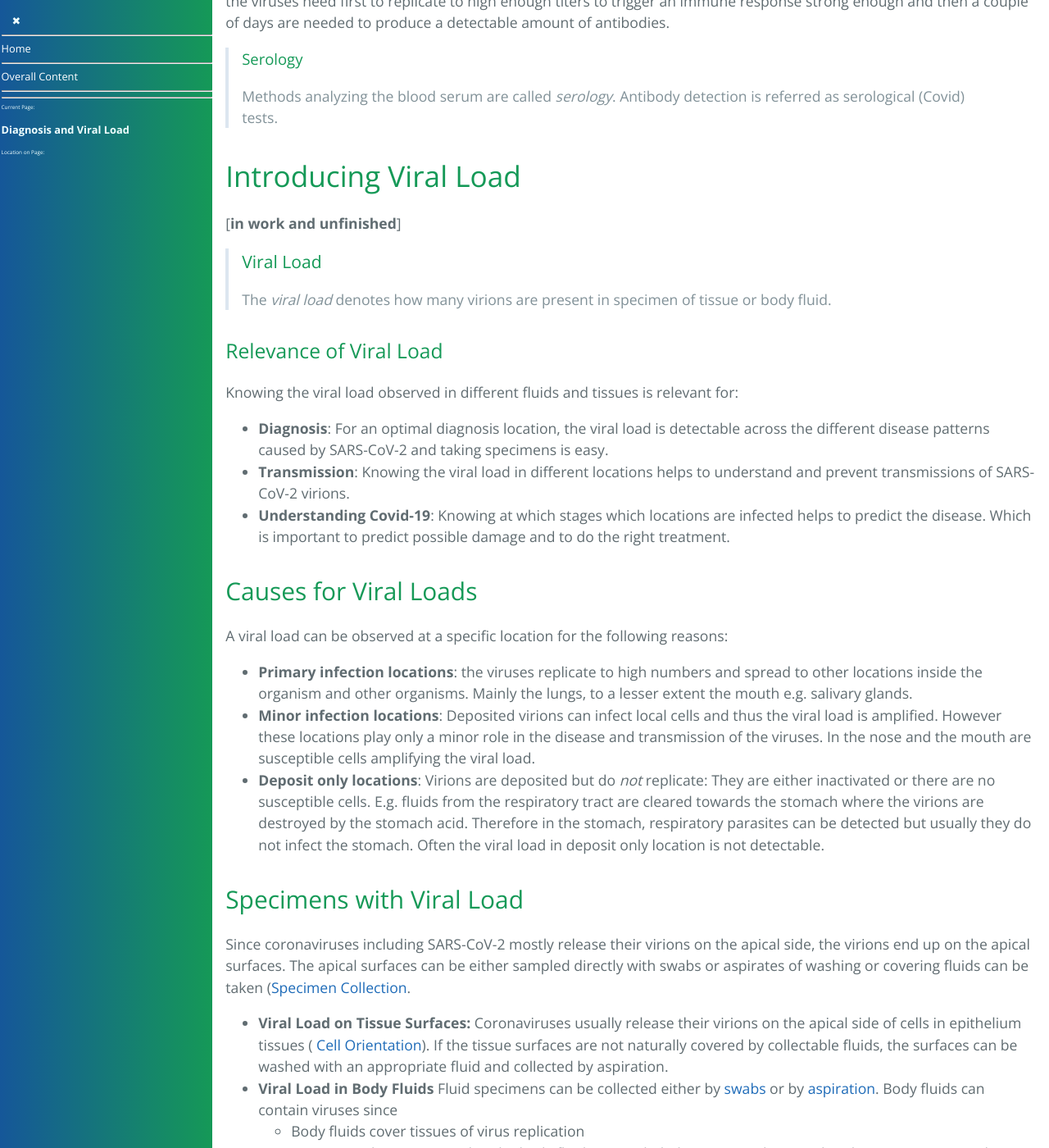
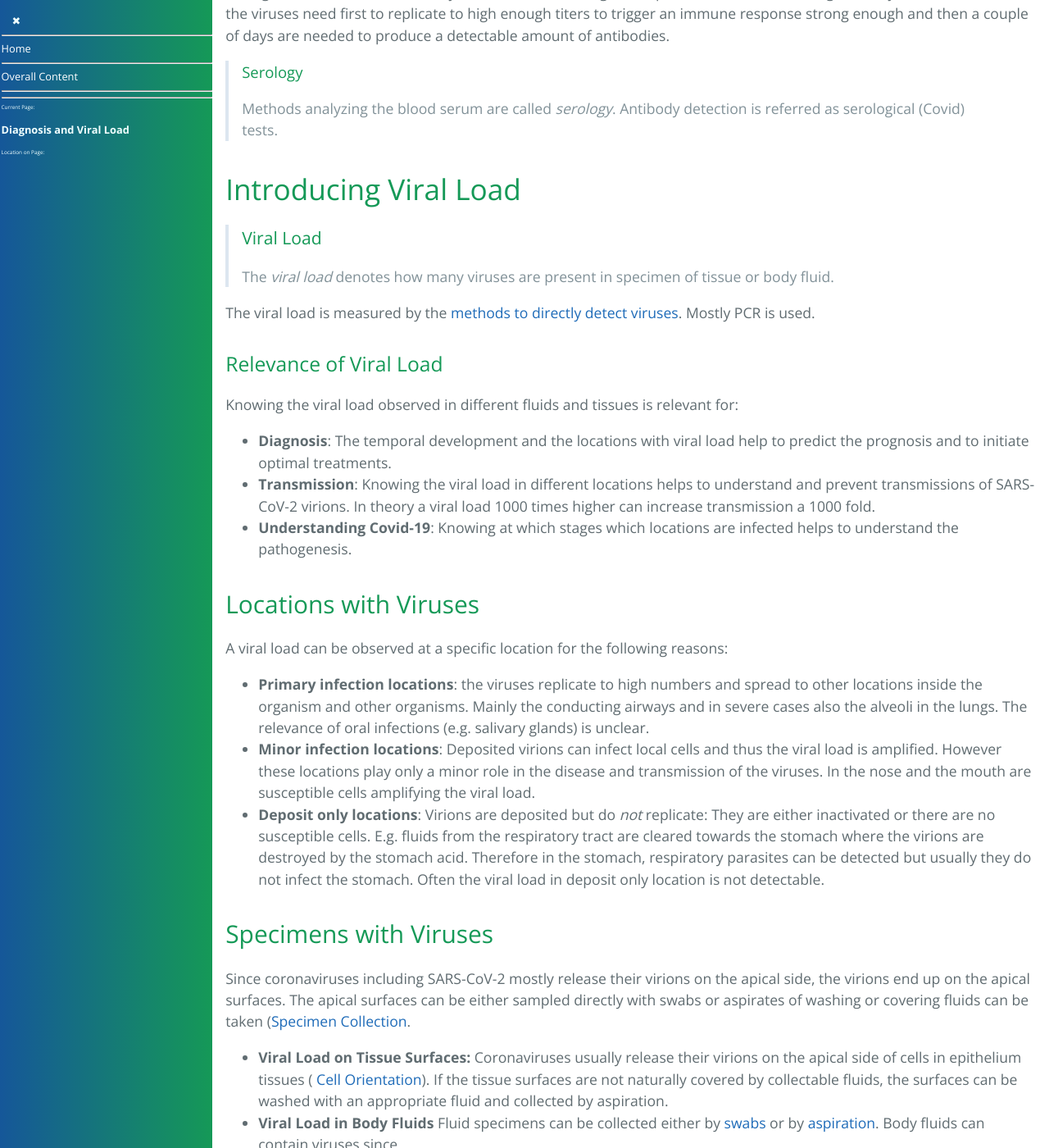
Before and after one commit to forestgrape/coronavirus, a Jekyll site: the page built from 3_medical/diagnosis_and_viral_load.md, in a window 1280 px wide and 1400 px high, scrolled down 7320 px. Shown: the whole window at 82% size. Built offline with Jekyll 4.4.1, drawn with Linux system fonts in a browser that asks for light colours; our own code applies the rules of GitHub Pages for plain Markdown files; some of the changed text lies outside the part shown.

Commit message:
clarifications and pics

```diff
--- a/3_medical/diagnosis_and_viral_load.md
+++ b/3_medical/diagnosis_and_viral_load.md
@@ -7,7 +7,7 @@
   * [History of Covid-19 Diagnosis](#history-of-covid-19-diagnosis)
   * [Overview Diagnosis Methods](#overview-diagnosis-methods)
   * [Overview Diagnosis Locations](#overview-diagnosis-locations)
-* [Directly Detect Viruses](#directly-detect-viruses)
+* [Methods to directly Detect Viruses](#methods-to-directly-detect-viruses)
   * [Measure Virus Building Blocks](#measure-virus-building-blocks)
   * [Detect Infectious Virions](#detect-infectious-virions)
   * [Detect Metabolism of Viruses](#detect-metabolism-of-viruses)
@@ -15,8 +15,8 @@
   * [Detect Tissue damage](#detect-tissue-damage)
   * [Detect Immune Response](#detect-immune-response)
 * [Introducing Viral Load](#introducing-viral-load)
-  * [Causes for Viral Loads](#causes-for-viral-loads)
-  * [Specimens with Viral Load](#specimens-with-viral-load)
+  * [Locations with Viruses](#locations-with-viruses)
+  * [Specimens with Viruses](#specimens-with-viruses)
   * [Temporal Variation of the Viral Load](#temporal-variation-of-the-viral-load)
 * [Diagnosis at Different Locations with a Focus on Viral Load](#diagnosis-at-different-locations-with-a-focus-on-viral-load)
   * [Literature for Viral Load and Diagnosis](#literature-for-viral-load-and-diagnosis)
@@ -36,14 +36,14 @@
   * [Viral Load in URT and LRT Samples](#viral-load-in-urt-and-lrt-samples)
   * [Viral Load in Sputum](#viral-load-in-sputum)
   * [Viral Load in URT](#viral-load-in-urt)
-  * [References NPA](#references-npa)
+  * [References NPA Respiratory Viruses](#references-npa-respiratory-viruses)
+  * [Viral Load in Saliva compared to NPA/NPS Respiratory Viruses](#viral-load-in-saliva-compared-to-npanps-respiratory-viruses)
   * [Viral Load in Saliva compared to NPS](#viral-load-in-saliva-compared-to-nps)
   * [References RNA Detection Stability](#references-rna-detection-stability)
   * [Time Series of Viral Load in URT Samples](#time-series-of-viral-load-in-urt-samples)
   * [Timing Specimen Collection](#timing-specimen-collection)
   * [Diagnosis in different Situations](#diagnosis-in-different-situations)
 * [Appendix](#appendix)
-  * [Calculation of Viral Load](#calculation-of-viral-load)
   * [Specimen Collection](#specimen-collection)
 
 
@@ -51,18 +51,17 @@
 ## Summary
 Different methods to diagnose a SARS-CoV-2 infection are discussed. A focus is on methods measuring the amount of viruses (viral load) at different locations. For this reason the topics diagnosis and viral load are discussed in the same chapter.
 
+SARS-CoV-2 infects the upper respiratory tract (nose, mouth, throat) and the lower respiratory tract (bronchi, lungs) and the amount of viruses present at the different locations varies accordingly. So the sensitivity (detection rate) is dependent on the sampling location, the sampling method and the infected locations of the patient.
+
+_Diagnosis Methods:_
 There are different methods to diagnose a coronavirus infection:
-* Detect the viruses directly. The presence of virus building blocks is detected/measured by antigen test or PCR tests ([viral load](#viral-load)).
+* Detect the viruses directly. The presence of virus building blocks is detected/measured by antigen test or PCR tests ([viral load](#viral-load)). Detecting SARS-CoV-2 virus parts is highly specific to diagnose Covid-19. PCR tests quantify number of virus genomes per milliliter of specimen. Antigen tests usually just tell if there are virus proteins present. For both test methods a certain amount viruses needs to present for a positive test result.
 * Virus infections can cause cell or tissue changes and sometimes damage. Tissue changes in the lungs can be detected by X-ray images. In the upper respiratory tract coronaviruses usually don't cause visible changes.
 * Detect an immune response to SARS-CoV-2. Antibodies is the immune response most easily detectable and most antibodies elicited are specific for SARS-CoV-2.
 * Detect typical symptoms which may occur as part of a SARS-CoV-2 infection.
 
-_SARS-CoV-2 Viral Load:_
-Detecting SARS-CoV-2 virus parts is highly specific to diagnose Covid-19. PCR tests quantify number of virus genomes per milliliter of specimen. Antigen tests usually just tell if there are virus proteins present. For both test methods a certain amount viruses needs to present for a positive test result.
 
-SARS-CoV-2 infects the upper respiratory tract (nose, mouth, throat) and the lower respiratory tract (bronchi, lungs) and the amount of viruses present at the different locations varies accordingly. So the sensitivity (detection rate) is dependent on the sampling location, the sampling method and the infected locations of the patient.
-
-_Common locations and fluids the viral load is measured are:_
+_Diagnosis Locations and Specimen Types:_
 * The standard method NPS analyzed by PCR has a detection rate of about  50 - 70 % across infections and the results can vary from sample to sample and day to day.
 * Morning before eat saliva analyzed by PCR has a higher detection rate than NPS in the first days of symptom onset (about 10% higher, so 60% - 80%). The viral load, and thus the detection rate, is reduced if the salivary flow is increased (e.g. eating or chewing gums).
 * Morning sputum and nasopharyngeal aspirate have high viral load and good detection rates.
@@ -113,7 +112,7 @@
 * [Directly Detect Viruses](#directly-detect-viruses)
   * [Measure Virus Building Blocks](#measure-virus-building-blocks): The viral RNA is measured by PCR tests and the viral proteins are detected by antigen tests.
   * [Detect Infectious Virions](#detect-infectious-virions): Infecting virions can be measured by tissue or cell cultures tests. However this is tricky since coronavirus can be picky which cells they infect. This may even depend on the originating cell and tissue.
-  * [Detect Metabolism of Viruses](#detect-metabolism-of-viruses):
+  * [Detect Metabolism of Viruses](#detect-metabolism-of-viruses):Detect subgenomic RNAs or proteins not built into virions. // The cell needs to release those which happens when the cell membrane is breached, which can happen on cell death. In the case of orderly cell death RNAs are often degraded. [to confirm and cite]
 * [Methods to Indirectly Detect Viruses](#methods-to-indirectly-detect-viruses)
   * [Detect Tissue damage](#detect-tissue-damage): In the upper respiratory tract, tissue damage is hardly above the (visual) detection level. In the lower respiratory tract there's much more tissue damage and it can be even observed by X-ray or multiple x-ray images to construct a CT image.
   * [Detect Immune Response](#detect-immune-response): The immune system is sensible at detecting strange things going on. Once it detects cells inducing apoptosis and tissue damage, the immune system tries to figure out the causal agents and initiates immune responses. Against coronavirus infection this response includes antibodies which can be detected, however the immune system needs some days to produce antibodies in detectable amounts.
@@ -127,7 +126,7 @@
 
 
 
-## Directly Detect Viruses
+## Methods to directly Detect Viruses
 
 ### Measure Virus Building Blocks
 
@@ -140,7 +139,7 @@
 > A *PCR test* is a method to detect specific sequences of RNA or DNA. PCR doubles specific DNA/RNA strands in cycles called CT cycles. The concentration of the DNA/RNA doubles each round, at some point it gets high enough to be detected by some helper method e.g. by optical fluorescence. The doubling cycles needed are called CT values.
 
 ##### From CT-value to Concentration
-As described the PCR method approximately doubles the viral_load each cycle until detectable by the helper method. To calculate to original viral load, one needs to undo the doubling-cycles. Thus a difference of 10 CT-cycles corresponds to an amplification of 2^10=1024: If 10 additional CT cycles are needed the starting viral load was 1024 times smaller ([Calculation](#calculation-of-viral-load-from-ct_value) in the Appendix).
+The PCR method approximately doubles pieces of viral RNA present in cycles, until detectable by the helper method. To calculate to original viral load, one needs to undo the doubling-cycles. Thus a difference of 10 CT-cycles roughly corresponds to an amplification of 2^10=1024. Thus 10 additional CT cycles are needed, when the starting viral load was 1024 times smaller ([Calculation](./pcr_diagnosis.md#calculation-of-viral-load-from-ct_value) in the [PCR chapter](./pcr_diagnosis.md)).
 
 ##### PCR Detection Limit
 In theory a single sequence of RNA/DNA can be amplified. Practically PCR apparatuses have a detection limit. Often this is in the order of a few thousand copies per milliliter. This corresponds to a maximal PCR cycle number (often 40).
@@ -158,11 +157,17 @@
 ### Detect Infectious Virions
 [in work: to be checked and incomplete]
 Samples, which possibly contain virions, can be put on cell or organ cultures. These cell or organ cultures then can be inspected e.g. by cell damage (cytophatic effects), by detecting tissue change/damage or detecting RNA to see whether and how much the viral load increased. Virus and especially coronavirus culturing is tricky and often requires strict lab security measures, therefore for routine diagnosis virus culturing is not suitable. However virus culturing is very useful for research purposes: e.g. to detect whether and how long infected individuals shed infectious virions.
+
+
 ##### Cell Cultures
+Cell cultures are cells of an organism which are grown and kept alive in laboratory settings. Usually a single cell type is used and mostly the cells are immortal cell line.
 
+<!--
 ##### Organ Cultures
+-->
+
 ##### Plague Assays
-The samples can be diluted to the point, new virus colonies originating from a single virion can be distinguished on cell or organ cultures (practically always used with cell cultures). The number of virions in the dilution is then equal to the number of colonies.
+Plague assays is a method to determine to amount of infectious virions. The samples can be diluted to the point, new virus colonies originating from a single virion can be distinguished on cell or organ cultures (practically always used with cell cultures). The number of virions in the dilution is then equal to the number of colonies.
 
 
 ### Detect Metabolism of Viruses
@@ -191,24 +196,25 @@
 
 
 ## Introducing Viral Load
-[**in work and unfinished**]
 
 > ##### Viral Load
-> The *viral load* denotes how many virions are present in specimen of tissue or body fluid.
+> The *viral load* denotes how many viruses are present in specimen of tissue or body fluid.
+
+The viral load is measured by the [methods to directly detect viruses](#methods-to-directly-detect-viruses). Mostly PCR is used.
 
 #### Relevance of Viral Load
 Knowing the viral load observed in different fluids and tissues is relevant for:
-* __Diagnosis__: For an optimal diagnosis location, the viral load is detectable across the different disease patterns caused by SARS-CoV-2 and taking specimens is easy.
-* __Transmission__: Knowing the viral load in different locations helps to understand and prevent transmissions of SARS-CoV-2 virions.
-* __Understanding Covid-19__: Knowing at which stages which locations are infected helps to predict the disease. Which is important to predict possible damage and to do the right treatment.
+* __Diagnosis__: The temporal development and the locations with viral load help to predict the prognosis and to initiate optimal treatments.
+* __Transmission__: Knowing the viral load in different locations helps to understand and prevent transmissions of SARS-CoV-2 virions. In theory a viral load 1000 times higher can increase transmission a 1000 fold.
+* __Understanding Covid-19__: Knowing at which stages which locations are infected helps to understand the pathogenesis.
 
-### Causes for Viral Loads
+### Locations with Viruses
 A viral load can be observed at a specific location for the following reasons:
-* __Primary infection locations__: the viruses replicate to high numbers and spread to other locations inside the organism and other organisms. Mainly the lungs, to a lesser extent the mouth e.g. salivary glands.
+* __Primary infection locations__: the viruses replicate to high numbers and spread to other locations inside the organism and other organisms. Mainly the conducting airways and in severe cases also the alveoli in the lungs. The relevance of oral infections (e.g. salivary glands) is unclear.
 * __Minor infection locations__: Deposited virions can infect local cells and thus the viral load is amplified. However these locations play only a minor role in the disease and transmission of the viruses. In the nose and the mouth are susceptible cells amplifying the viral load.
 * __Deposit only locations__: Virions are deposited but do *not* replicate: They are either inactivated or there are no susceptible cells. E.g. fluids from the respiratory tract are cleared towards the stomach where the virions are destroyed by the stomach acid. Therefore in the stomach, respiratory parasites can be detected but usually they do not infect the stomach. Often the viral load in deposit only location is not detectable.
 
-### Specimens with Viral Load
+### Specimens with Viruses
 Since coronaviruses including SARS-CoV-2 mostly release their virions on the apical side, the virions end up on the apical surfaces. The apical surfaces can be either sampled directly with swabs or aspirates of washing or covering fluids can be taken ([Specimen Collection](#specimen-collection).
 * __Viral Load on Tissue Surfaces:__ Coronaviruses usually release their virions on the apical side of cells in epithelium tissues ([ Cell Orientation](../2_biological/coronavirus.md#apical-side-tropism)). If the tissue surfaces are not naturally covered by collectable fluids, the surfaces can be washed with an appropriate fluid and collected by aspiration.
 * __Viral Load in Body Fluids__
@@ -233,6 +239,8 @@
 
 
 ## Diagnosis at Different Locations with a Focus on Viral Load
+SARS-CoV-2 can infect different compartments in the respiratory tract. Depending on the infection pathway and the individual susceptibility at the different locations, the infection severity varies for the different locations vary: E.g. for children usually the upper respiratory tract or the conducting airways are infected while for adults infections of all compartments in the respiratory tract are possible.
+
 * *Upper Respiratory Tract:* For accessibility reasons investigating the upper respiratory is preferred. The viruses cause few (detectable) tissue damage. Sensitive virus detection methods such as PCR test/Antigen tests are able to detect viruses in the URT e.g. in nose mucus or saliva.
 * *Lower Respiratory Tract:* The largest number of susceptible cells to SARS-CoV-2 are in the lower respiratory tract.
   * Tissue damage can be observed there by imaging (CT/Xray).
@@ -429,10 +437,10 @@
 **Laboratory Diagnosis and Monitoring the Viral Shedding of SARS-CoV-2 Infection**
 <https://doi.org/10.1016/j.xinn.2020.100061>
 
-> An early version of this article with fewer patients has the title "Evaluating the accuracy of different respiratory specimens in the
-laboratory diagnosis and monitoring the viral shedding of 2019-nCoV infections" by Yang Yang et al and published at <https://doi.org/10.1101/2020.02.11.20021493>
+> An early version of this article with fewer patients has the title "Evaluating the accuracy of different respiratory specimens in the laboratory diagnosis and monitoring the viral shedding of 2019-nCoV infections" by Yang Yang et al and published at <https://doi.org/10.1101/2020.02.11.20021493>
 
 Location: Shenzhen, Guangdong, China; Date: written in May, patients likely from January to March
+
 ##### Methods
 * Participants: "Four hundred and ten patients with confirmed COVID-19 from the Guangdong CDC (Center for Disease Control and Prevention), who were hospitalized in Shenzhen Third People’s Hospital, were included."
 * "3,552 respiratory specimens from 410 patients were serially collected during hospitalization, including 559 oropharyngeal swabs, 2,231 nasopharyngeal swabs, 696 sputum samples, and 66 BALF samples."
@@ -470,11 +478,16 @@
 BALF          | 22.5 (21-24) | -
 
 
-* Table 1
-* Figure 2 shows time series of viral loads for a series 21 individuals (18 severe and 3 mild patients). The detection rates vary for different time points, for different patients and for different locations:
-  * While *no* viral RNA was detected in the upper respiratory tract, at the *same* time it was positive in BALF for the cases 01, 03, 07, 11, 12, 13, and 16 (Figure 2).
-  * "Viral RNA was tested negative in the first three or all of the upper respiratory samples. However, viral RNA was detected either by the further detection of upper respiratory samples (cases 21–28) or BALF samples (cases 02, 04, 06, and 07) (Figures 2 and S1)."
-* Figure 3 shows CT Scans of the mentioned 11 cases (02, 04, 06, 07 and 21-28) tested negative at least 3 time in the upper respiratory tract. The CT  show typical ground-glass opacity in the lungs, suggesting a viral pneumonia.
+###### Yang Figure 1
+It is visible that the average viral load and the detection rate correlate: BAL>Sputum>NPS~OPS and severe cases have a slightly higher viral load especially in sputum.
+
+###### Yang Figure 2
+Figure 2 shows time series of viral loads for a series 21 individuals (18 severe and 3 mild patients). The detection rates vary for different time points, for different patients and for different locations:
+* While *no* viral RNA was detected in the upper respiratory tract, at the *same* time it was positive in BALF for the cases 01, 03, 07, 11, 12, 13, and 16.
+* "Viral RNA was tested negative in the first three or all of the upper respiratory samples. However, viral RNA was detected either by the further detection of upper respiratory samples (cases 21–28) or BALF samples (cases 02, 04, 06, and 07) (Figures 2 and S1)."
+
+###### Yang Figure 3
+Figure 3 shows CT Scans of the mentioned 11 cases (02, 04, 06, 07 and 21-28) tested negative at least 3 time in the upper respiratory tract. The CT  show typical ground-glass opacity in the lungs, suggesting a viral pneumonia. //not displayed here.
 
 
 
@@ -492,7 +505,7 @@
 * "We collected serial upper respiratory tract samples (1 nasopharyngeal swab and 1 throat swab put in a single collection tube with 1 mL of transport medium) for real-time PCR of SARS-CoV-2 RNA for all patients."
 * " Severe/critical patients were defined as those requiring invasive mechanical ventilation or high-flow nasal oxygen and mild as those not requiring supplementary oxygen or hospitalization."
 * "Viral load, expressed as log10 of viral RNA per swab, was calculated as (47 – observed cycle threshold value) / 3.4. This formula applies the average of the parameters (slope and constant) that we observe when we quantify viruses in serum using quantitative PCR with serial dilution of quantification standards (plasmid carrying target sequence) and presumes a 10-μL sample volume in the reaction and a 97% efficiency in the PCR."
-  > -> [Calculation of Viral Load](#calculation-of-viral-load); 3.4 is about log2(10) = 3.322 and transforms from log2 to log10
+  > -> [Calculation of Viral Load](#calculation-of-viral-load); 1/3.4 transforms from a approximate log2 scale to a log10 scale since log2(10) = 3.322 ~ 3.4
 
 ##### Results
 * "The highest viral loads were observed early after onset of symptoms in both groups of participants (Figure 1A and 1B). At 7 days, mean viral load among virus-positive patients was 5.8 log10 copies/swab for those with mild disease (n = 37) and 5.5 log10 copies/swab for those with severe/critical disease (n = 12) (P = .53). At 14 days, mean viral load was 4.4 log10 copies/swab for those with mild disease (n = 38) and 4.2 log10 copies/swab for those with severe/critical disease (n = 14) (P = .56)."
@@ -536,6 +549,16 @@
 
 Immunoassays (antigen tests):
 A challenge is especially specificity since: "Within a genus, antibodies against other coronaviruses might cross-react and such cross-reactive conserved viral proteins limit the use of whole virus–based assays, for example, immunofluorescence assay (IFA) [7]."
+
+#### Mohammadi
+Abbas Mohammadi, Elmira Esmaeilzadeh, Yijia Li, Ronald J. Bosch, Jonathan Z. Li,
+SARS-CoV-2 detection in different respiratory sites: A systematic review and meta-analysis,
+EBioMedicine,Volume 59,2020,102903,ISSN 2352-3964,https://doi.org/10.1016/j.ebiom.2020.102903.
+
+The find that the sensitivity of all methods is highest in the early course of the disease:
+![sensitivity of methods during Covid](Images/mohammadi_pic2.jpg)
+
+> The higher detection rate soon after symptom onset is likely due to higher viral loads.
 
 ### Viral Load in Sputum
 
@@ -552,6 +575,22 @@
 ##### Results
 "We found that the viral load of the sputum specimen in the lower respiratory tract tested at baseline is closely related to the severity of COVID-19. More importantly, patients with a higher baseline viral load are more likely to become severe." //shown in Figure 1 of the paper.
 
+
+#### Lin
+Lin, C., Xiang, J., Yan, M., Li, H., Huang, S., & Shen, C. (2020). *Comparison of throat swabs and sputum specimens for viral nucleic acid detection in 52 cases of novel coronavirus (SARS-Cov-2)-infected pneumonia (COVID-19).* Clinical chemistry and laboratory medicine, 58(7), 1089–1094. <https://doi.org/10.1515/cclm-2020-0187>
+
+#### Summary Lai
+Lai, C., Chen, Z., Lui, G., Ling, L., Li, T., Wong, M., Ng, R., Tso, E., Ho, T., Fung, K., Ng, S. T., Wong, B., Boon, S. S., Hui, D., & Chan, P. (2020).
+*Prospective Study Comparing Deep Throat Saliva With Other Respiratory Tract Specimens in the Diagnosis of Novel Coronavirus Disease 2019.*
+The Journal of infectious diseases, 222(10), 1612–1619. <https://doi.org/10.1093/infdis/jiaa487>
+
+##### Findings
+Most findings agree with those of [Yang et al](#summary-yang):
+* Sputum has a very high detection rate and higher than NPS or DTS.
+* The detection rate is highest in the early days. //astonishingly the viral load from day 6 to 10, but possibly there was a bias to sample severe cases multiple times.
+* For mild cases the viral load from sputum and NPS is similar, where as for severe cases the viral load is much higher in sputum (Figure 2). //as observed by Yang et al in [Figure 1](#yang-figure-1). //The observation is more pronounced than in Yang et al.
+
+However unlike in [Yang et al](#summary-yang) and many other investigations (e.g. review [Mohammadi et al](#mohammadi) the viral load increases in the first days.
 
 ### Viral Load in URT
 
@@ -680,7 +713,7 @@
 * Symptomatic Patients have a score of 88 in saliva and 96 in NPS
 
 
-### References NPA
+### References NPA Respiratory Viruses
 [in work]
 #### Summary Sung
 **Comparative Study of Nasopharyngeal Aspirate and Nasal Swab Specimens for Diagnosis of Acute Viral Respiratory Infection**
@@ -695,6 +728,16 @@
 "Paired nasopharyngeal aspirate (NPA) and nasopharyngeal swab (NPS) specimens obtained from each of 32 hospitalized infants with X-ray-confirmed  pneumonia (91%) or bronchiolitis were tested for respiratory syncytial virus (RSV) infection by virus culture, the indirect immunofluorescent-antibody (IFA) technique, enzyme-linked immunosorbent assay ..."
 ##### Results
 "RSV was isolated in cell cultures from 72% (23of32) of patients by using NPA specimens compared with 47% (15of32)by using NPS specimens."
+
+
+### Viral Load in Saliva compared to NPA/NPS Respiratory Viruses
+##### KW To
+Kelvin KW To, Lu Lu, Cyril CY Yip, Rosana WS Poon, Ami MY Fung, Andrew Cheng, Daniel HK Lui, Deborah TY Ho, Ivan FN Hung, Kwok-Hung Chan & Kwok-Yung Yuen (2017) Additional molecular testing of saliva specimens improves the detection of respiratory viruses, Emerging Microbes & Infections, 6:1, 1-7, DOI: 10.1038/emi.2017.35
+
+##### Hammitt
+Added Value of an Oropharyngeal Swab in Detection of
+Viruses in Children Hospitalized with
+Lower Respiratory Tract Infection
 
 ### Viral Load in Saliva compared to NPS
 
@@ -1304,23 +1347,6 @@
 
 ## Appendix
 
-### Calculation of Viral Load
-The viral load measurements often work as follows: specific sequences are doubled in cycles until the concentration is high enough that they can be detected by optical methods. When there are already many sequences to start with, one needs fewer doubling cycles (Ct cycles) until detection. Thus few cycles correspond to a high number of sequences in the sample to test (= a high viral load in the sample).
-
-The corresponding calculations go as follows: The viral load is doubled in cycles until detectable: `2^number_of_cycles * viral_load = d_c_h` where `d_c_h = detection_limit_for_helper_method` (the helper method detects when a certain concentration of DNA or RNA is reached, often optical fluorescence is used). Rearranged:
-`viral_load = d_c_h / 2^number_of_cycles`
-
-The minimal viral load detectable:
-`viral_load_detection_limit * 2^max_number_of_cycles = helper_method_detection_limit`
-
-Often the viral load is given as logarithm:
-`log2(viral_load) = log2(d_c_h) - number_of_cycles`
-The viral load as logarithm to base 10:
-`log10(viral_load) =log2(viral_load)/log2(10) = (log2(d_c_h) - number_of_cycles)/3.32`
-
-An example formula for their apparatus is in [Yilmaz et al](#summary-yilmaz).
-
-
 
 ### Specimen Collection
 
```
Also changed, not shown: other parts of 3_medical/diagnosis_and_viral_load.md (+2 -8 lines).
